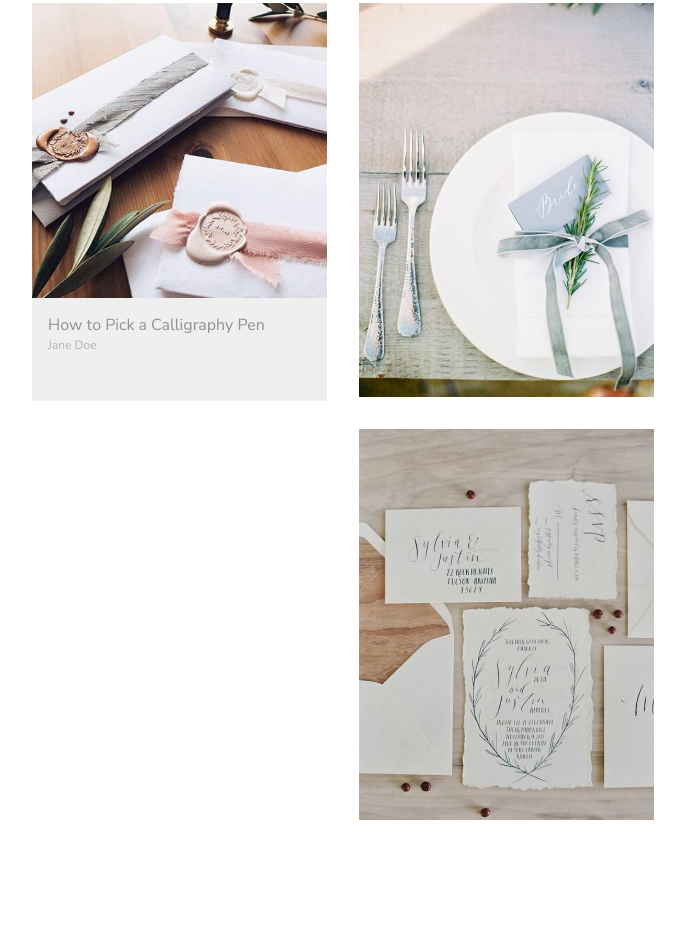
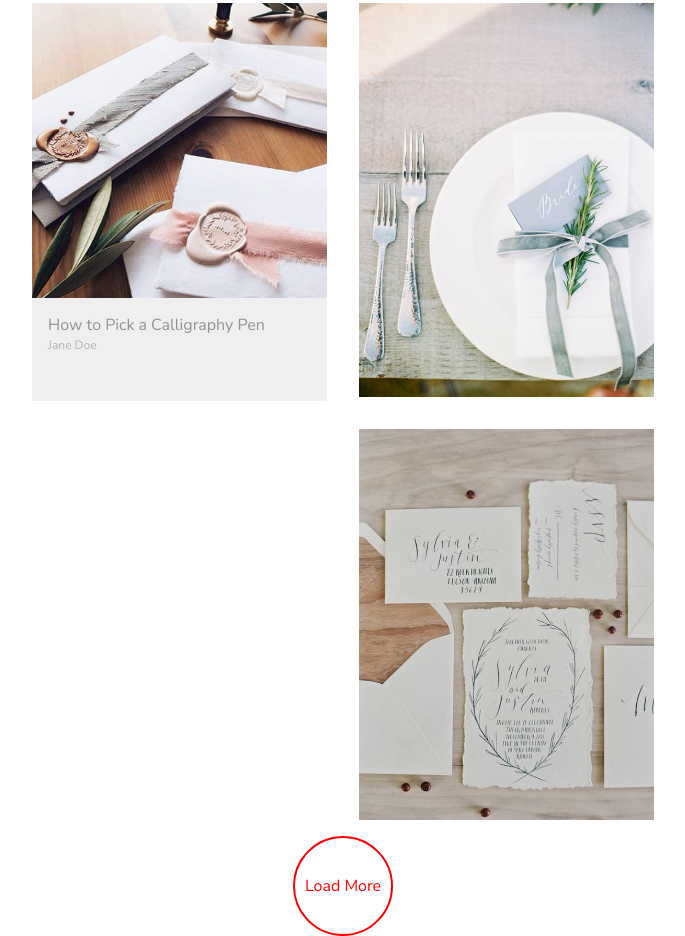
Before and after one commit to smashlee011/lerapress, a plain HTML site: page index.html in a window 1280 px wide. Shown: the part 428-1364 px from the top of the page, without its empty margins (458-1143 px from the left). Before the commit the page ends 1264 px from the top, so only its background shows below. Drawn offline with nearby package versions, Linux system fonts and the light colour scheme.

Commit message:
added  "load more" button and a hover to that button

```diff
--- a/css/custom.css
+++ b/css/custom.css
@@ -123,3 +123,23 @@ a:hover, a.active {
 .card:hover .overlay {
 	display: block;
 }
+
+
+button {
+	border-radius: 50%;
+	border: 2px solid red;
+	width: 100px;
+	height: 100px;
+	color: red;
+	text-align: center;
+	text-decoration: none;
+	background: white;
+	font-size: 16px;
+	display: block;
+	margin: 0 auto;
+}
+
+button:hover {
+	background: red;
+	color: white;
+}
--- a/index.html
+++ b/index.html
@@ -82,8 +82,9 @@
                     <img src="img/callig.jpg" alt="calligraphy">
                 </div>
 
-
-
+                <div class="load-more-button">
+                    <button>Load More</button>
+                </div>
 
 
             </section>
```
